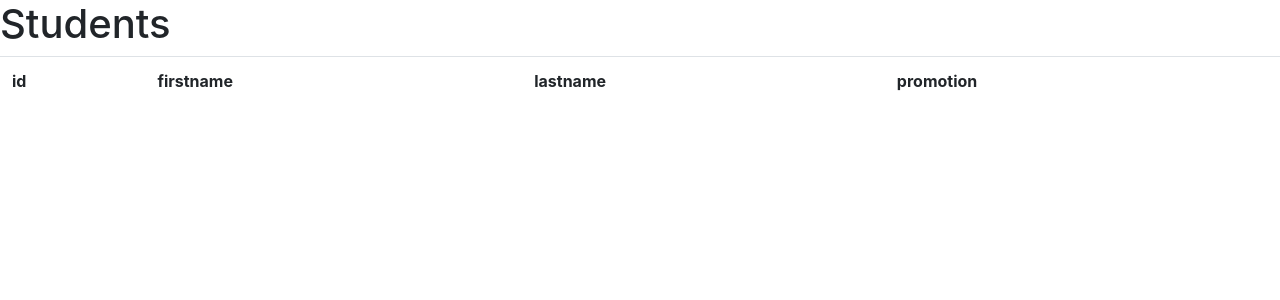
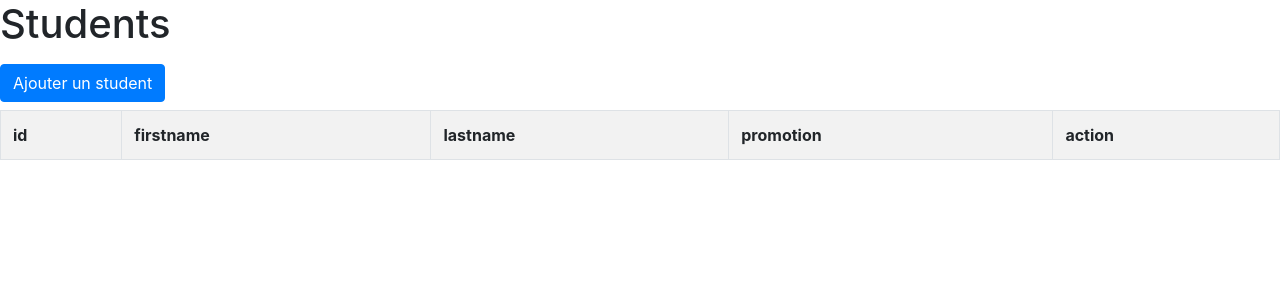
Before and after one commit to jibundeyare/src-php, a PHP site: page /public/students.php in a window 1280 px wide. Shown: the top 300 px of the page. Run offline with PHP 8.4, Linux system fonts and the light colour scheme; data that the repository does not hold is empty; some libraries are stand-ins or nearby versions.

Commit message:
Add code

```diff
--- a/public/doctrine-syntax.php
+++ b/public/doctrine-syntax.php
@@ -97,6 +97,7 @@ $promotionId = 4;
 
 // envoi d'une requête SQL à la BDD et récupération du nombre de lignes insérées dans la variable `$count`
 // la méthode `insert()` permet d'ajouter des paramètres à la requête SQL de façon sécurisée
+// requête SQL générée : `INSERT INTO students (firstname, lastname, promotion_id) VALUES ('$firstname', '$lastname', '$promotionId')`
 $count = $conn->insert('students', [
     'firstname' => $firstname,
     'lastname' => $lastname,
@@ -116,7 +117,7 @@ $lastname = 'Lorem';
 
 // envoi d'une requête SQL à la BDD et récupération du nombre de lignes modifiées dans la variable `$count`
 // la méthode `update()` permet d'ajouter des paramètres à la requête SQL de façon sécurisée
-// UPDATE students SET lastname = '$lastname' WHERE id = '$id'
+// requête SQL générée : `UPDATE students SET lastname = '$lastname' WHERE id = '$id'`
 $count = $conn->update('students', [
     'lastname' => $lastname,
 ], [
@@ -131,6 +132,7 @@ $id = $lastInsertId;
 
 // envoi d'une requête SQL à la BDD et récupération du nombre de lignes modifiées dans la variable `$count`
 // la méthode `delete()` permet d'ajouter des paramètres à la requête SQL de façon sécurisée
+// requête SQL générée : `DELETE FROM students WHERE id = '$id'`
 $count = $conn->delete('students', [
     'id' => $id,
 ]);
--- /dev/null
+++ b/public/js/main.js
@@ -0,0 +1,13 @@
+document.addEventListener('DOMContentLoaded', function(event) {
+    var deleteLinks = document.querySelectorAll('.delete-link');
+
+    for (var deleteLink of deleteLinks) {
+        deleteLink.addEventListener('click', function(event) {
+            event.preventDefault();
+
+            if (confirm('Êtes-vous sûr de vouloir supprimer cet élément ?')) {
+                document.location = event.target.href;
+            }
+        });
+    }
+});
--- a/templates/student-edit.html.twig
+++ b/templates/student-edit.html.twig
@@ -1,4 +1,3 @@
-{# templates/student-edit.html.twig #}
 {% extends 'base.html.twig' %}
 
 {% block title %}Student edit - {{ student.firstname }} {{ student.lastname }} ({{ student.id }}){% endblock %}
@@ -46,7 +45,7 @@
         </div>
     </div>
     <div class="">
-        <button type="submit">Valider</button>
+        <button class="btn btn-success" type="submit">Valider</button>
     </div>
 </form>
 {% endblock %}
--- a/templates/students.html.twig
+++ b/templates/students.html.twig
@@ -1,24 +1,40 @@
-{# templates/students.html.twig #}
 {% extends 'base.html.twig' %}
 
 {% block title %}Students{% endblock %}
 
 {% block body %}
+
 <h1>Students</h1>
 
-<table class="table">
+<div>
+    <a class="btn btn-primary mt-2 mb-2" href="/student-new.php">Ajouter un student</a>
+</div>
+
+<table class="table table-striped table-bordered table-hover">
     <tr>
         <th>id</th>
         <th>firstname</th>
         <th>lastname</th>
         <th>promotion</th>
+        <th>action</th>
     </tr>
     {% for student in students %}
-    <tr class="student" data-id="{{ student.id|e('html_attr') }}">
-        <td><a href="/student-edit.php?id={{ student.id|e('html_attr') }}">{{ student.id }}</a></td>
-        <td><a href="/student-edit.php?id={{ student.id|e('html_attr') }}">{{ student.firstname }}</a></td>
-        <td><a href="/student-edit.php?id={{ student.id|e('html_attr') }}">{{ student.lastname }}</a></td>
-        <td><a href="/student-edit.php?id={{ student.id|e('html_attr') }}">{{ student.name }}</a></td>
+    <tr class="student" data-id="{{ student.id }}">
+        <td>
+            <a href="/student-edit.php?id={{ student.id }}">{{ student.id }}</a>
+        </td>
+        <td>
+            <a href="/student-edit.php?id={{ student.id }}">{{ student.firstname }}</a>
+        </td>
+        <td>
+            <a href="/student-edit.php?id={{ student.id }}">{{ student.lastname }}</a>
+        </td>
+        <td>
+            <a href="/student-edit.php?id={{ student.id }}">{{ student.name }}</a>
+        </td>
+        <td>
+            <a class="btn btn-outline-danger delete-link" href="/student-delete.php?id={{ student.id }}">supprimer</a>
+        </td>
     </tr>
     {% endfor %}
 </table>
```
Also changed, not shown: public/student-edit.php (+24 -1 lines), public/students.php (+7 -0 lines), public/twig-hello-world.php (+9 -0 lines), public/twig-syntax.php (+22 -2 lines).
